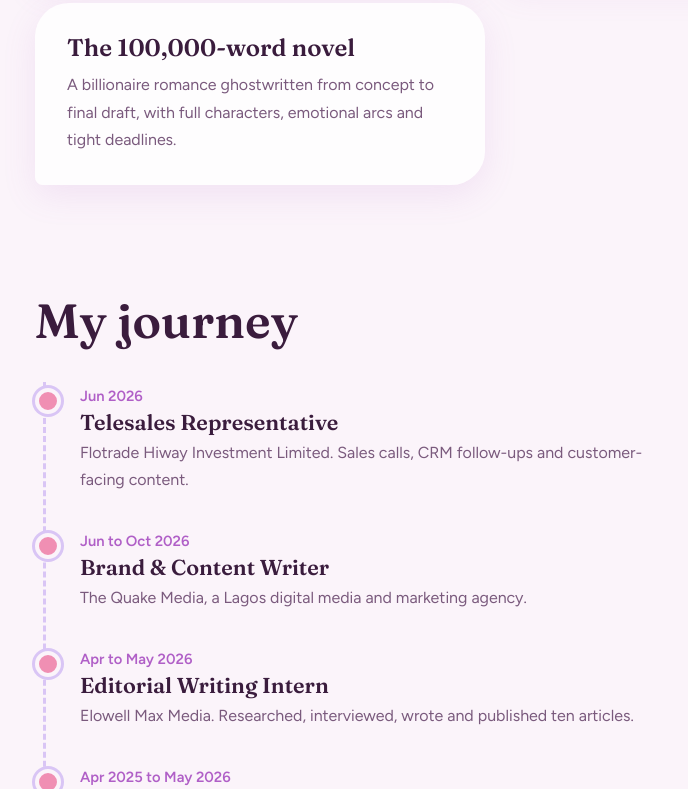
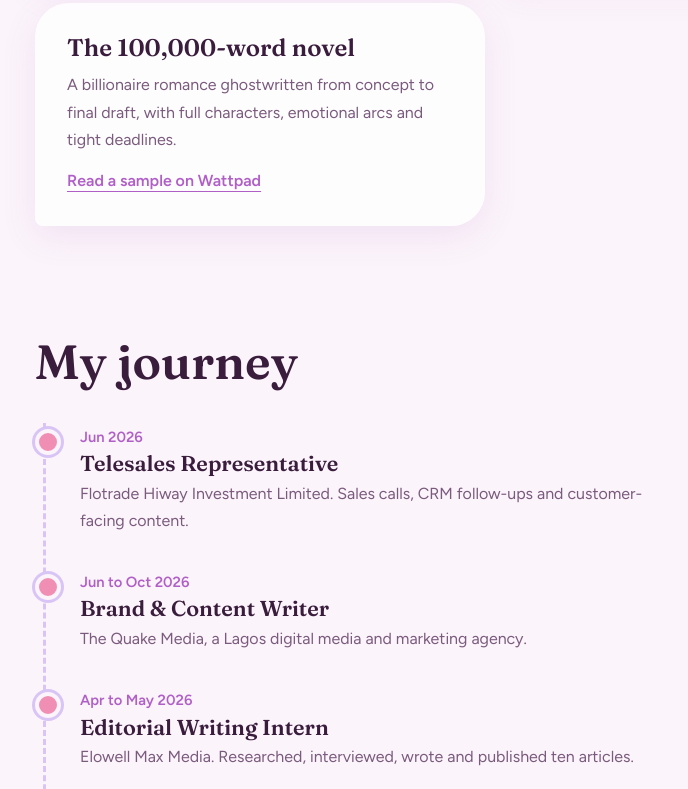
Before and after one commit to f-lajoc/Fola-portfolio, a plain HTML site: page index.html in a window 1280 px wide. Shown: the part 2019-2808 px from the top of the page, without its empty margins (144-832 px from the left). Drawn offline with Linux system fonts and the light colour scheme.

Commit message:
added novel link

```diff
--- a/index.html
+++ b/index.html
@@ -158,6 +158,12 @@
 							A billionaire romance ghostwritten from concept to final draft,
 							with full characters, emotional arcs and tight deadlines.
 						</p>
+						<a
+							href="https://www.wattpad.com/story/369360948-blue"
+							target="_blank"
+							rel="noopener"
+							>Read a sample on Wattpad</a
+						>
 					</article>
 				</div>
 			</section>
@@ -277,7 +283,8 @@
 						target="_blank"
 						rel="noopener"
 						>TikTok</a
-					>
+					><a href="tel:+2348136930423">08136930423</a>
+				</p>
 			</section>
 		</main>
 		<footer>
```
